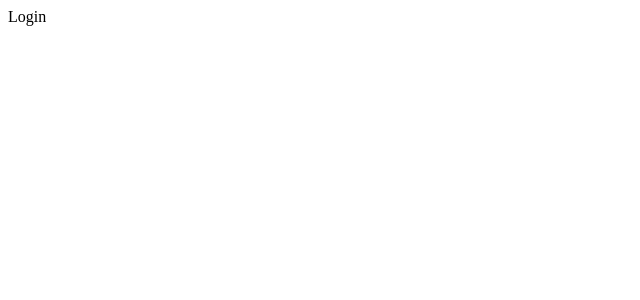
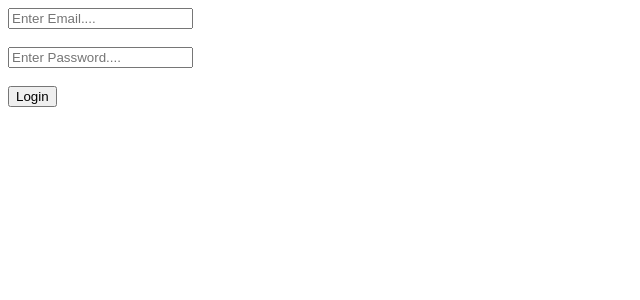
Before and after one commit to Manvendra-2006/mern-ecommerce-project, a React app in the folder Frontend/mern/: page /login in a window 1280 px wide. Shown: the top 300 px of the page, without its empty margins (0-640 px from the left). Built offline with nearby package versions, Linux system fonts and the light colour scheme; the HTML template or start-up script is replaced by a standard one.

Commit message:
feat: add login form and connect with backend API

```diff
--- a/Frontend/mern/src/Pages/Login.jsx
+++ b/Frontend/mern/src/Pages/Login.jsx
@@ -1,9 +1,45 @@
-import React from 'react'
 
+import React, { useState } from 'react'
+import api from '../Axios'
+import { useNavigate } from 'react-router'
 const Login = () => {
+  const [email,setemail] = useState('')
+  const [password,setpassword] = useState('')
+  const navigate = useNavigate()
+  function handlelogin(event){
+    event.preventDefault()
+    const userData = {
+      email,
+      password,
+    }
+    api.post("/auth/login",userData)
+    .then((res)=>{
+      console.log("Login Successfully")
+      localStorage.setItem('token',res.data.token) // axios main backend se aaya hua data res.data main hota hain aur frontend se ackend main koi data jata hain toh backend main req.body main jaata hain
+      alert("Login Successfully")
+      navigate("/")
+
+    })
+    .catch(()=>{
+      console.log("Login Failed")
+      alert("Login Not Valid")
+    })
+  }
   return (
-    <div>Login</div>
+    <div>
+      <form action="" onSubmit={(event)=>handlelogin(event)}>
+        <input type="text" placeholder='Enter Email....' name="email" onChange={(event)=>setemail(event.target.value)} value={email}/>
+        <br/>
+        <br/>
+        <input type="password" placeholder='Enter Password....' name='password' onChange={(event)=>setpassword(event.target.value)} value={password}/>
+        <br/>
+        <br/>
+        <button type='submit'>Login</button>
+      </form>
+    </div>
   )
 }
 
 export default Login
+
+// humne action ka use isliye nhi kiya kykoi jab hum krenge toh Browser /login url pe request bhejga aur reload ho jayega fir server response
```
